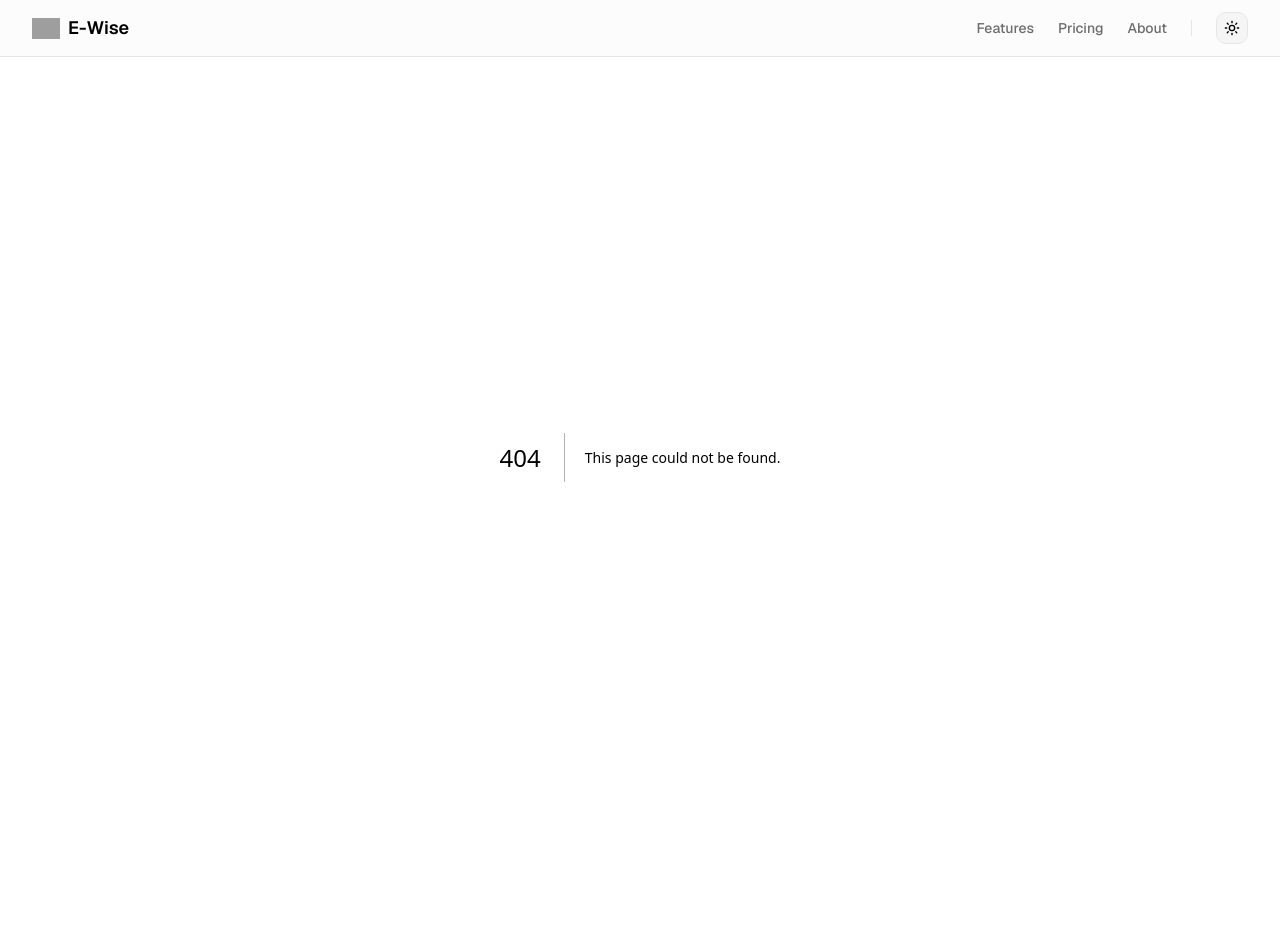
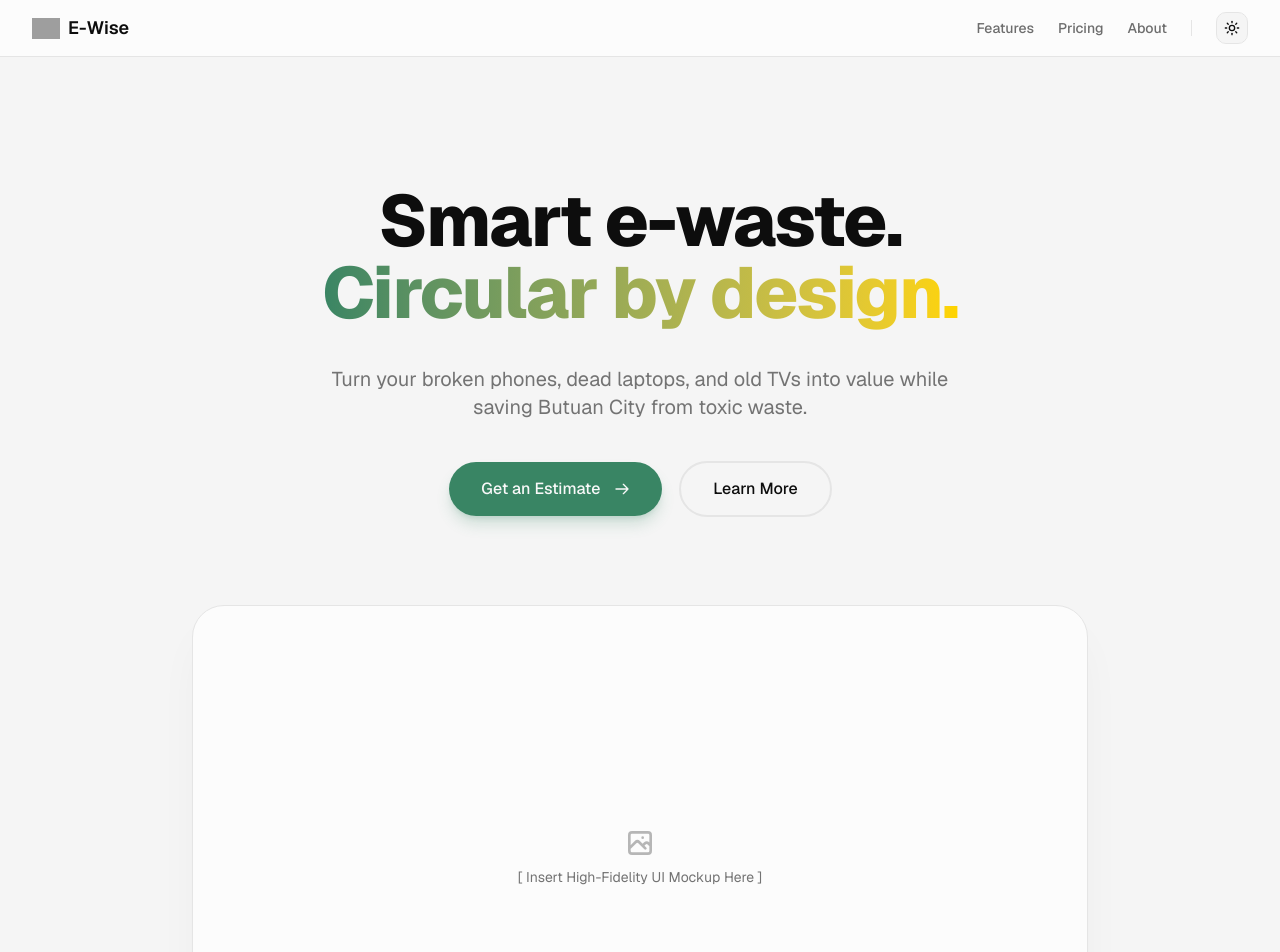
Before and after one commit to Jetrossgalinato/E-wise, a Next.js app: page /landing in a window 1280 px wide. Before the commit this address had no page. Shown: the top 952 px of the page. Before the commit the page ends 857 px from the top, so only its background shows below. Built offline with nearby package versions, Linux system fonts and the light colour scheme; grey boxes are pictures that could not be loaded.

Commit message:
feat: add hero section component

```diff
--- /dev/null
+++ b/app/landing/components/hero-section.tsx
@@ -0,0 +1,103 @@
+import React from "react";
+import {
+  TypographyH1,
+  TypographyLead,
+  TypographyMuted,
+} from "@/components/ui/typography";
+import { Button } from "@/components/ui/button";
+
+const HeroSection: React.FC = () => {
+  return (
+    <section className="relative w-full bg-background overflow-hidden pt-24 pb-16 md:pt-32 md:pb-24 transition-colors duration-300">
+      {/* Subtle background glow */}
+      <div className="absolute top-0 left-1/2 w-full -translate-x-1/2 h-full overflow-hidden -z-10 pointer-events-none">
+        <div className="absolute top-[-10%] left-1/2 -translate-x-1/2 w-[800px] h-[400px] bg-gradient-to-r from-primary/20 to-accent/20 blur-3xl rounded-full opacity-70"></div>
+      </div>
+
+      <div className="max-w-7xl mx-auto px-4 sm:px-6 lg:px-8 text-center flex flex-col items-center">
+        {/* Main Headline */}
+        {/* Added mb-8 instead of mb-6 to give the title more breathing room */}
+        <div className="mb-8">
+          <TypographyH1>
+            Smart e-waste.
+            <br />
+            {/* Added pb-1 so letters with descenders (like 'g' or 'y') in the gradient don't get clipped */}
+            <span className="text-transparent bg-clip-text bg-gradient-to-r from-primary to-accent pb-1 inline-block">
+              Circular by design.
+            </span>
+          </TypographyH1>
+        </div>
+
+        {/* Sub-headline */}
+        {/* Narrowed the max-width slightly from max-w-2xl to max-w-[42rem] for better typographic line-lengths on desktop */}
+        <div className="max-w-[42rem] mb-10">
+          <TypographyLead>
+            Turn your broken phones, dead laptops, and old TVs into value while
+            saving Butuan City from toxic waste.
+          </TypographyLead>
+        </div>
+
+        {/* Call to Action Buttons */}
+        {/* Restored custom sizing to the buttons to balance out the large headline */}
+        <div className="flex flex-col sm:flex-row justify-center items-center gap-4 mb-16 w-full">
+          {/* Primary Button */}
+          <Button
+            variant="default"
+            size="lg"
+            className="rounded-full px-8 h-14 text-base shadow-lg shadow-primary/20 hover:-translate-y-0.5 transition-transform duration-200"
+          >
+            Get an Estimate
+            <svg
+              className="w-5 h-5 ml-2"
+              fill="none"
+              stroke="currentColor"
+              viewBox="0 0 24 24"
+              xmlns="http://www.w3.org/2000/svg"
+            >
+              <path
+                strokeLinecap="round"
+                strokeLinejoin="round"
+                strokeWidth={2}
+                d="M14 5l7 7m0 0l-7 7m7-7H3"
+              />
+            </svg>
+          </Button>
+
+          {/* Secondary Button */}
+          <Button
+            variant="outline"
+            size="lg"
+            className="rounded-full px-8 h-14 text-base border-2"
+          >
+            Learn More
+          </Button>
+        </div>
+
+        {/* Image / Mockup Placeholder */}
+        <div className="relative w-full max-w-4xl mt-6 rounded-2xl md:rounded-[2rem] overflow-hidden shadow-2xl shadow-foreground/5 border border-border bg-card aspect-video flex items-center justify-center transition-colors duration-300">
+          <div className="flex flex-col items-center gap-2">
+            <svg
+              className="w-8 h-8 opacity-50 text-muted-foreground"
+              fill="none"
+              stroke="currentColor"
+              viewBox="0 0 24 24"
+              xmlns="http://www.w3.org/2000/svg"
+            >
+              <path
+                strokeLinecap="round"
+                strokeLinejoin="round"
+                strokeWidth={2}
+                d="M4 16l4.586-4.586a2 2 0 012.828 0L16 16m-2-2l1.586-1.586a2 2 0 012.828 0L20 14m-6-6h.01M6 20h12a2 2 0 002-2V6a2 2 0 00-2-2H6a2 2 0 00-2 2v12a2 2 0 002 2z"
+              />
+            </svg>
+            <TypographyMuted>
+              [ Insert High-Fidelity UI Mockup Here ]
+            </TypographyMuted>
+          </div>
+        </div>
+      </div>
+    </section>
+  );
+};
+
+export default HeroSection;
--- /dev/null
+++ b/app/landing/page.tsx
@@ -0,0 +1,9 @@
+import HeroSection from "./components/hero-section";
+
+export default function LandingPage() {
+  return (
+    <div>
+      <HeroSection />
+    </div>
+  );
+}
--- a/app/page.tsx
+++ b/app/page.tsx
@@ -1,3 +1,9 @@
+import LandingPage from "./landing/page";
+
 export default function Home() {
-  return <div></div>;
+  return (
+    <div>
+      <LandingPage />
+    </div>
+  );
 }
--- a/components/ui/button.tsx
+++ b/components/ui/button.tsx
@@ -1,24 +1,25 @@
-import * as React from "react"
-import { cva, type VariantProps } from "class-variance-authority"
-import { Slot } from "radix-ui"
+import * as React from "react";
+import { cva, type VariantProps } from "class-variance-authority";
+import { Slot } from "radix-ui";
 
-import { cn } from "@/lib/utils"
+import { cn } from "@/lib/utils";
 
 const buttonVariants = cva(
   "group/button inline-flex shrink-0 items-center justify-center rounded-lg border border-transparent bg-clip-padding text-sm font-medium whitespace-nowrap transition-all outline-none select-none focus-visible:border-ring focus-visible:ring-3 focus-visible:ring-ring/50 active:not-aria-[haspopup]:translate-y-px disabled:pointer-events-none disabled:opacity-50 aria-invalid:border-destructive aria-invalid:ring-3 aria-invalid:ring-destructive/20 dark:aria-invalid:border-destructive/50 dark:aria-invalid:ring-destructive/40 [&_svg]:pointer-events-none [&_svg]:shrink-0 [&_svg:not([class*='size-'])]:size-4",
   {
     variants: {
       variant: {
-        default: "bg-primary text-primary-foreground [a]:hover:bg-primary/80",
+        default:
+          "bg-primary text-primary-foreground [a]:hover:bg-primary/80 cursor-pointer",
         outline:
-          "border-border bg-background hover:bg-muted hover:text-foreground aria-expanded:bg-muted aria-expanded:text-foreground dark:border-input dark:bg-input/30 dark:hover:bg-input/50",
+          "border-border bg-background hover:bg-input/50 hover:text-foreground aria-expanded:bg-muted aria-expanded:text-foreground dark:border-input dark:bg-input/30 dark:hover:bg-input/50 cursor-pointer",
         secondary:
-          "bg-secondary text-secondary-foreground hover:bg-secondary/80 aria-expanded:bg-secondary aria-expanded:text-secondary-foreground",
+          "bg-secondary text-secondary-foreground hover:bg-secondary/80 aria-expanded:bg-secondary aria-expanded:text-secondary-foreground cursor-pointer",
         ghost:
-          "hover:bg-muted hover:text-foreground aria-expanded:bg-muted aria-expanded:text-foreground dark:hover:bg-muted/50",
+          "hover:bg-muted hover:text-foreground aria-expanded:bg-muted aria-expanded:text-foreground dark:hover:bg-muted/50 cursor-pointer",
         destructive:
-          "bg-destructive/10 text-destructive hover:bg-destructive/20 focus-visible:border-destructive/40 focus-visible:ring-destructive/20 dark:bg-destructive/20 dark:hover:bg-destructive/30 dark:focus-visible:ring-destructive/40",
-        link: "text-primary underline-offset-4 hover:underline",
+          "bg-destructive/10 text-destructive hover:bg-destructive/20 focus-visible:border-destructive/40 focus-visible:ring-destructive/20 dark:bg-destructive/20 dark:hover:bg-destructive/30 dark:focus-visible:ring-destructive/40 cursor-pointer",
+        link: "text-primary underline-offset-4 hover:underline cursor-pointer",
       },
       size: {
         default:
@@ -38,8 +39,8 @@ const buttonVariants = cva(
       variant: "default",
       size: "default",
     },
-  }
-)
+  },
+);
 
 function Button({
   className,
@@ -49,9 +50,9 @@ function Button({
   ...props
 }: React.ComponentProps<"button"> &
   VariantProps<typeof buttonVariants> & {
-    asChild?: boolean
+    asChild?: boolean;
   }) {
-  const Comp = asChild ? Slot.Root : "button"
+  const Comp = asChild ? Slot.Root : "button";
 
   return (
     <Comp
@@ -61,7 +62,7 @@ function Button({
       className={cn(buttonVariants({ variant, size, className }))}
       {...props}
     />
-  )
+  );
 }
 
-export { Button, buttonVariants }
+export { Button, buttonVariants };
--- a/components/ui/typography.tsx
+++ b/components/ui/typography.tsx
@@ -2,7 +2,7 @@ import React from "react";
 
 export function TypographyH1({ children }: { children: React.ReactNode }) {
   return (
-    <h1 className="scroll-m-20 text-center text-3xl md:text-5xl font-extrabold tracking-tight text-balance">
+    <h1 className="scroll-m-20 text-center text-4xl md:text-7xl font-extrabold tracking-tight text-balance">
       {children}
     </h1>
   );
```
